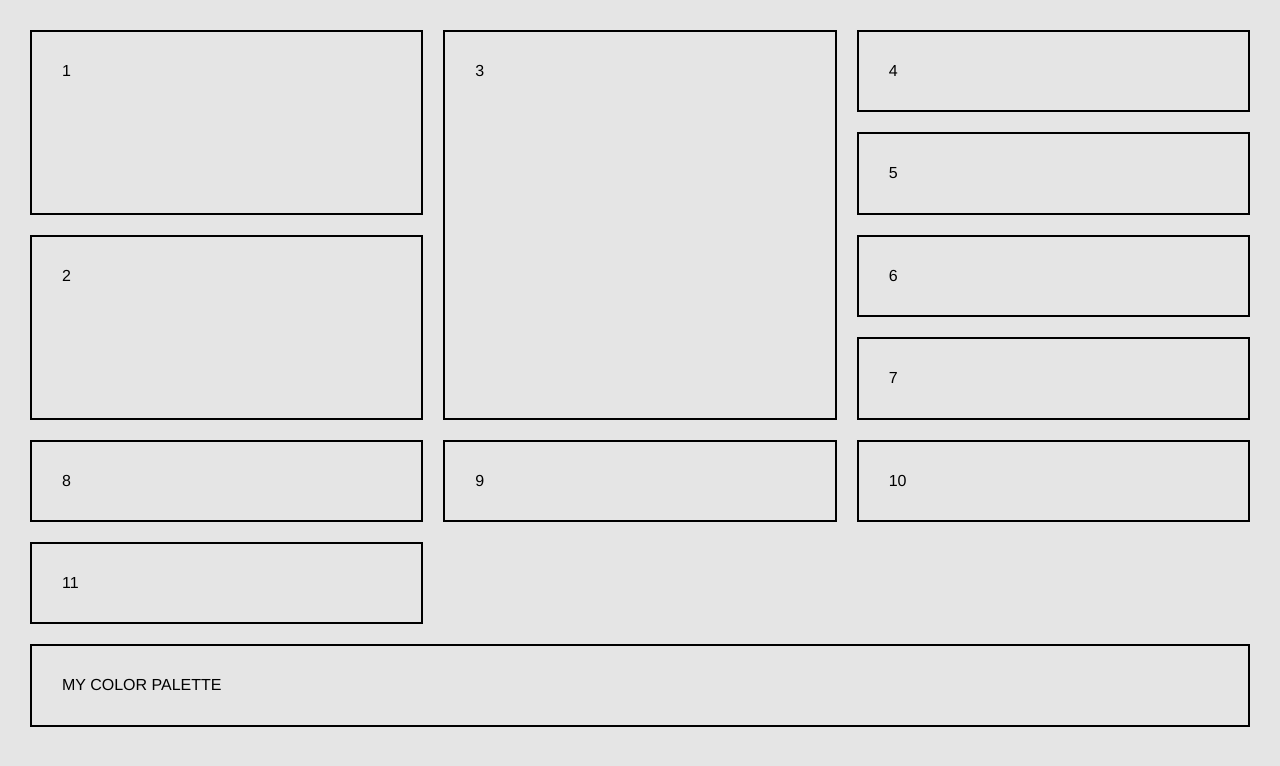
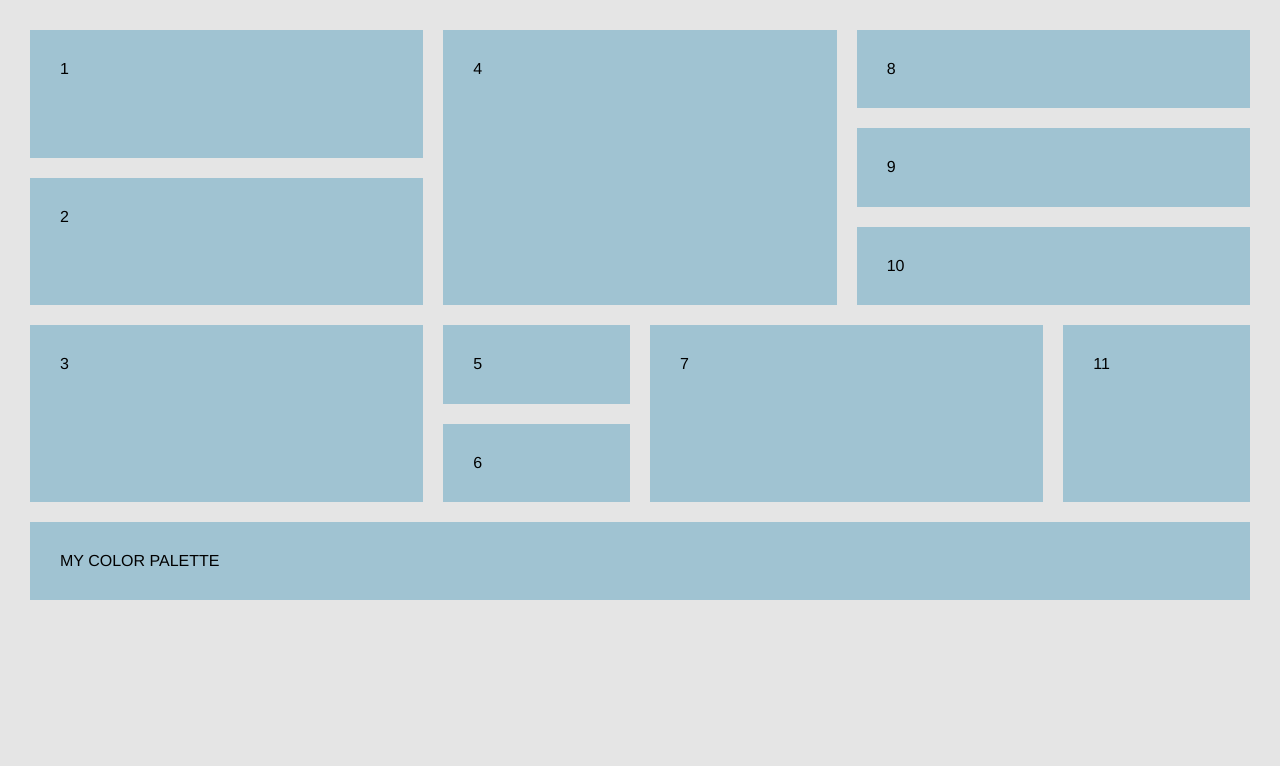
Before and after one commit to tanyapeterson/css-grid-project, a plain HTML site: page index.html in a window 1280 px wide. Drawn offline with nearby package versions, Linux system fonts and the light colour scheme.

Commit message:
positioned all the rectangles

```diff
--- a/styles/styles.css
+++ b/styles/styles.css
@@ -7,8 +7,8 @@ body {
 #content {
     display: grid;
     grid-gap: 20px;
-    grid-template-columns: repeat(3, 1fr);
-    grid-template-rows: repeat(5, 1fr);
+    grid-template-columns: repeat(6, 1fr);
+    grid-template-rows: repeat(12, 1fr);
     margin: 30px;
 
 
@@ -16,47 +16,77 @@ body {
 
 
 #content div {
-    border: solid 2px;
     padding: 30px;
+    background-color: #A0C3D2;
 }
 
+
 .one {
-    grid-row: 1/3;
+    grid-row: 1/4;
+    grid-column: 1/3;
 }
 
+
 .two {
-    grid-row: 3/5;
+    grid-row: 4/7;
+    grid-column: 1/3;
 }
 
+
 .three {
-    grid-row: 1/5;
+    grid-row: 7/11;
+    grid-column: 1/3;
 }
 
 
 .four {
-    grid-column: 3;
-    grid-row: 1/2;
+    grid-column: 3/5;
+    grid-row: 1/7;
+}
+
+.five {
+    grid-column: 3/4;
+    grid-row: 7/9;
+}
+
+.six {
+    grid-column: 3/4;
+    grid-row: 9/11;
+
+}
+
+.seven {
+    grid-column: 4/6;
+    grid-row: 7/11;
+
+}
+
+.eight {
+    grid-column: 5/7;
+    grid-row: 1/3;
 }
 
 
-.five {
-    grid-column: 3;
-    grid-row: 2/3;
+.nine {
+    grid-column: 5/7;
+    grid-row: 3/5;
 }
 
-.six {
-    grid-column: 3;
-    grid-row: 3/4;
+
+.ten {
+    grid-column: 5/7;
+    grid-row: 5/7;
 }
 
-.seven {}
-
-
-
+.eleven {
+    grid-column: 6/7;
+    grid-row: 7/11;
+}
 
 
 
 
 .twelve {
-    grid-column: 1/4;
+    grid-row: 11/13;
+    grid-column: 1/7;
 }
```
